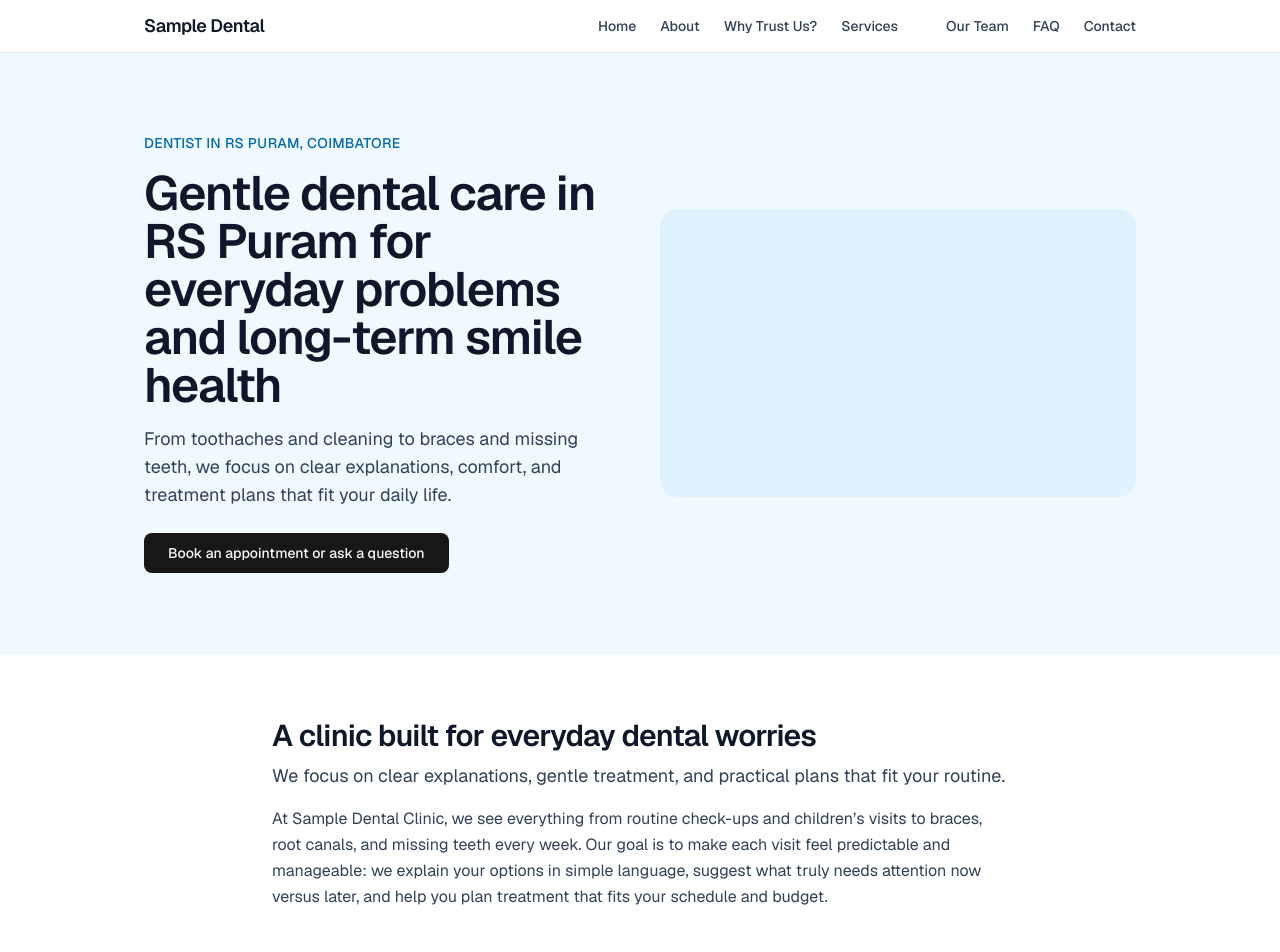
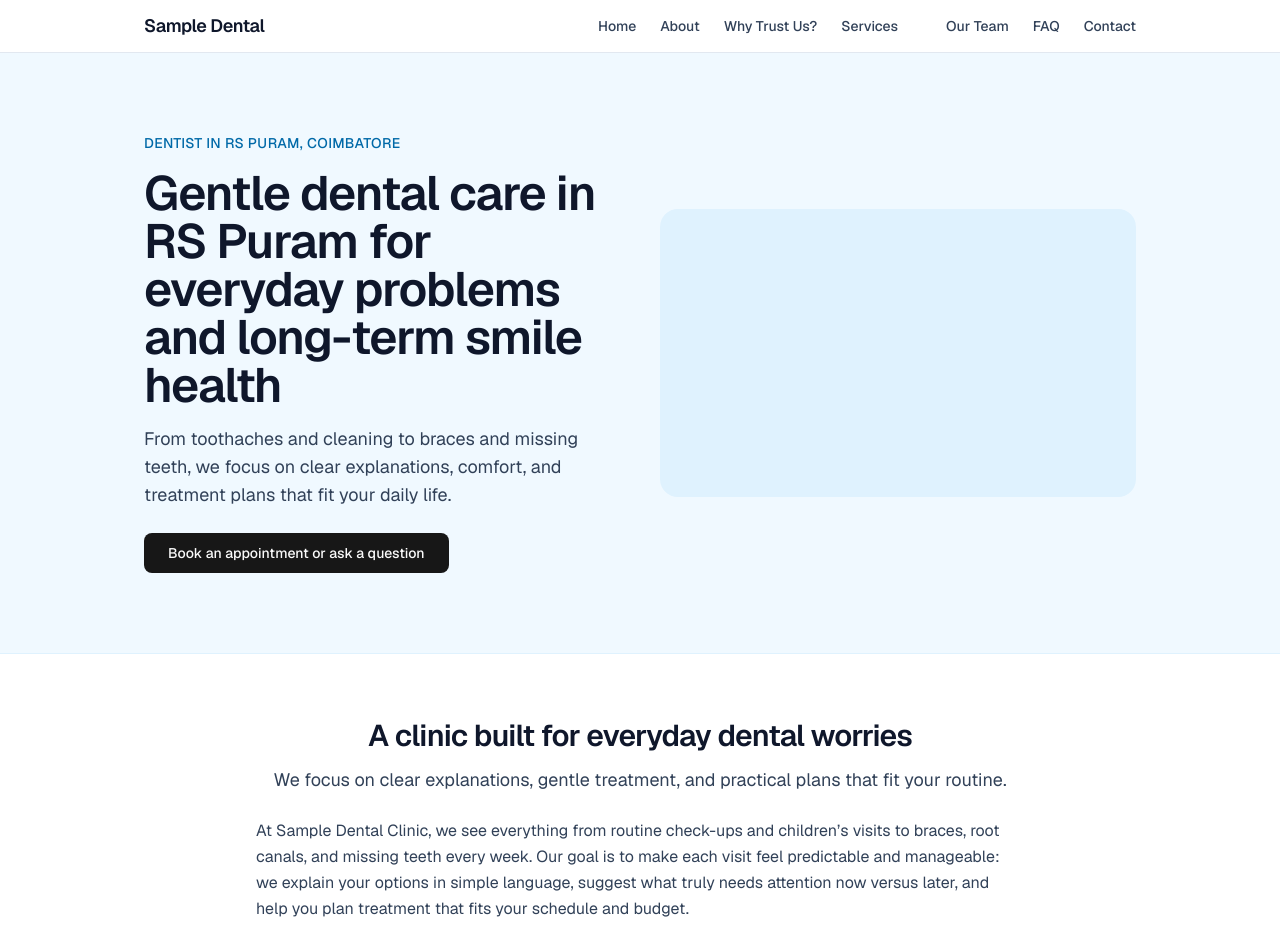
Before and after one commit to fooorrrceee/rr-dental-flip, a Next.js app in the folder landing-course/: page / in a window 1280 px wide. Shown: the top 952 px of the page. Built offline with nearby package versions, Linux system fonts and the light colour scheme.

Commit message:
adjust style of about

```diff
--- a/landing-course/app/components/AboutSection.tsx
+++ b/landing-course/app/components/AboutSection.tsx
@@ -22,18 +22,23 @@ export function AboutSection({ content, design }: AboutSectionProps) {
 
   return (
     <Section id="about" className={sectionBgClass}>
-      <div className="mx-auto max-w-3xl px-4">
+      <div className="mx-auto max-w-5xl px-4">
+        <div className="mb-6 space-y-3 text-center">
           <h2 className="text-2xl font-semibold tracking-tight text-slate-900 sm:text-3xl">
             {title}
           </h2>
           {intro && (
-          <p className="mt-2 text-base text-slate-700 sm:text-lg">
+            <p className="text-base text-slate-700 sm:text-lg">
               {intro}
             </p>
           )}
-        <p className="mt-4 text-sm text-slate-700 sm:text-base leading-relaxed">
+        </div>
+
+        <div className="mx-auto max-w-3xl">
+          <p className="text-sm text-slate-700 sm:text-base leading-relaxed text-left">
             {body}
           </p>
+        </div>
       </div>
     </Section>
   );
```
Lines whose indentation alone changed are shown as unchanged.
